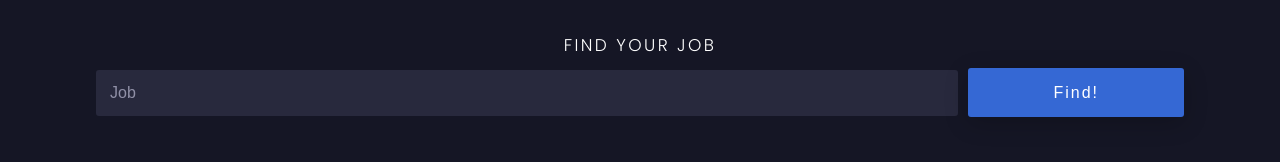
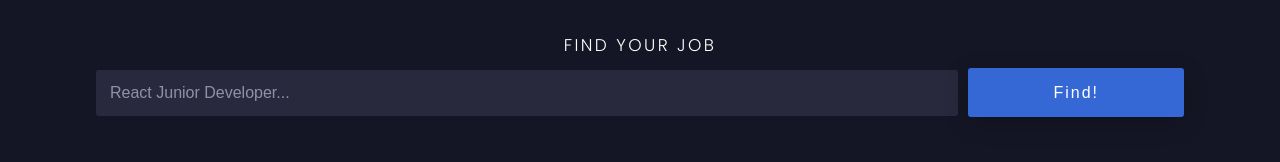
Before and after one commit to JorgeAVargasC/tzuzulcodebootcamp-frontend-react-project, a React (Create React App) app: page /jobs in a window 1280 px wide. Shown: the part 124-286 px from the top of the page. Built offline with nearby package versions, Linux system fonts and the light colour scheme.

Commit message:
Filter function in Jobs

```diff
--- a/src/pages/Jobs.jsx
+++ b/src/pages/Jobs.jsx
@@ -22,6 +22,8 @@ export default function Jobs() {
 	const [selectedCategory, setSelectedCategory] = useState([]);
 
 	const selectedCountryRef = useRef();
+
+	const searchRef = useRef();
 
 	// Cateogories
 	var categTemp = [];
@@ -161,6 +163,22 @@ export default function Jobs() {
 			});
 	};
 
+	const generalSearch = () => {
+		var jobsFilter = [];
+
+		jobs.filter((job) => {
+			if(searchRef.current.value !== ""){
+				if(job.title.toLowerCase().includes(searchRef.current.value.toLowerCase())){
+					jobsFilter.push(job);
+				}
+			}else{
+				alljobs();
+			}
+		})
+
+		setJobs(jobsFilter);
+	}
+
 	return (
 		<>
 			<Navbar />
@@ -224,7 +242,7 @@ export default function Jobs() {
 					<div className="item-container">
 						<h4 className="title-find">Find your job</h4>
 						<div className="search-job">
-							<input className="inp find-job" type="text" placeholder="Job" />
+							<input ref={searchRef} onChange={() => generalSearch()} className="inp find-job" type="text" placeholder="React Junior Developer..." />
 							<button className="btn" onClick={() => byCategory()} type="button">
 								<span>Find!</span>
 							</button>
```
